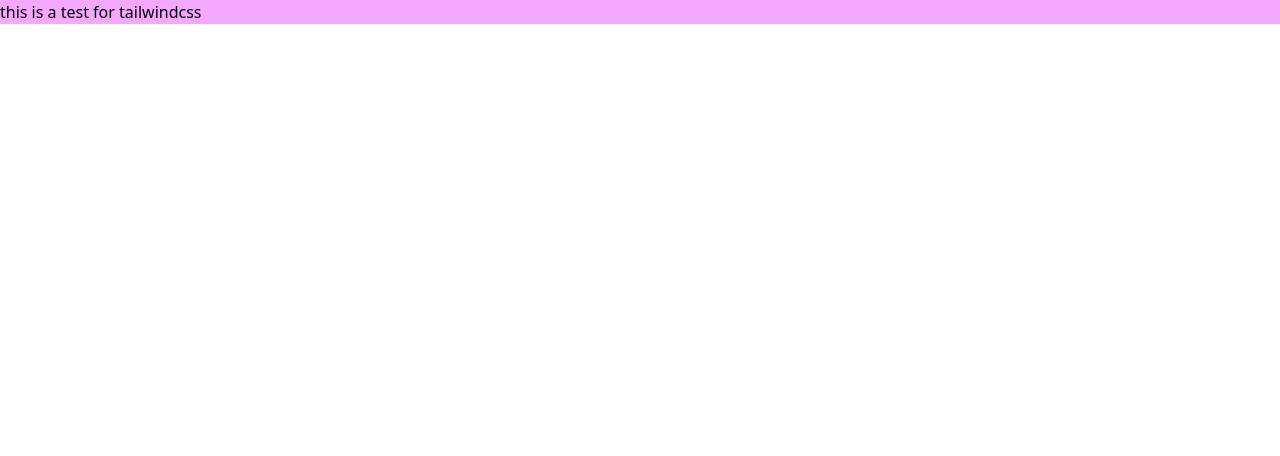
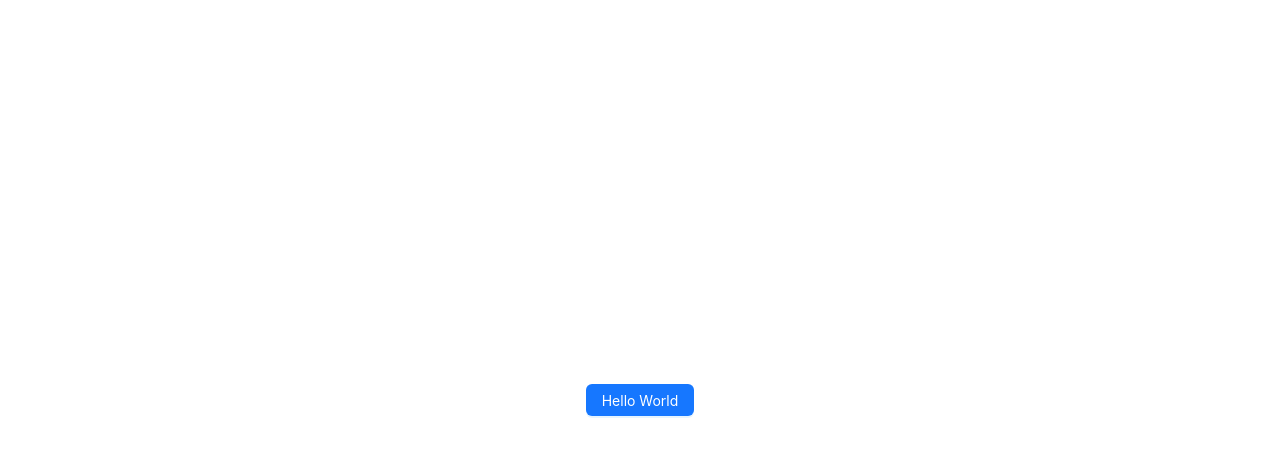
Before and after one commit to marcosherna/CloudStock, a React (Vite) app in the folder frontend/: page / in a window 1280 px wide. Shown: the top 456 px of the page. Built offline with nearby package versions, Linux system fonts and the light colour scheme.

Commit message:
build: add ant design

```diff
--- a/frontend/package.json
+++ b/frontend/package.json
@@ -11,6 +11,7 @@
   },
   "dependencies": {
     "@tailwindcss/vite": "^4.1.3",
+    "antd": "^5.24.6",
     "react": "^19.0.0",
     "react-dom": "^19.0.0",
     "tailwindcss": "^4.1.3"
--- a/frontend/src/App.tsx
+++ b/frontend/src/App.tsx
@@ -1,10 +1,9 @@
+import { Button } from "antd";
 
-function App() {
-
-
-  return (<>
-    <div className="w-full bg-fuchsia-300">this is a test for tailwindcss</div>
-  </>)
+export default function App() {
+  return (<div className="w-full h-screen flex items-center justify-center">
+    <Button type="primary" >
+      Hello World
+    </Button>
+  </div>);
 }
-
-export default App
```
Also changed, not shown: 1 other file (tests, documents, lock files or other folders).
